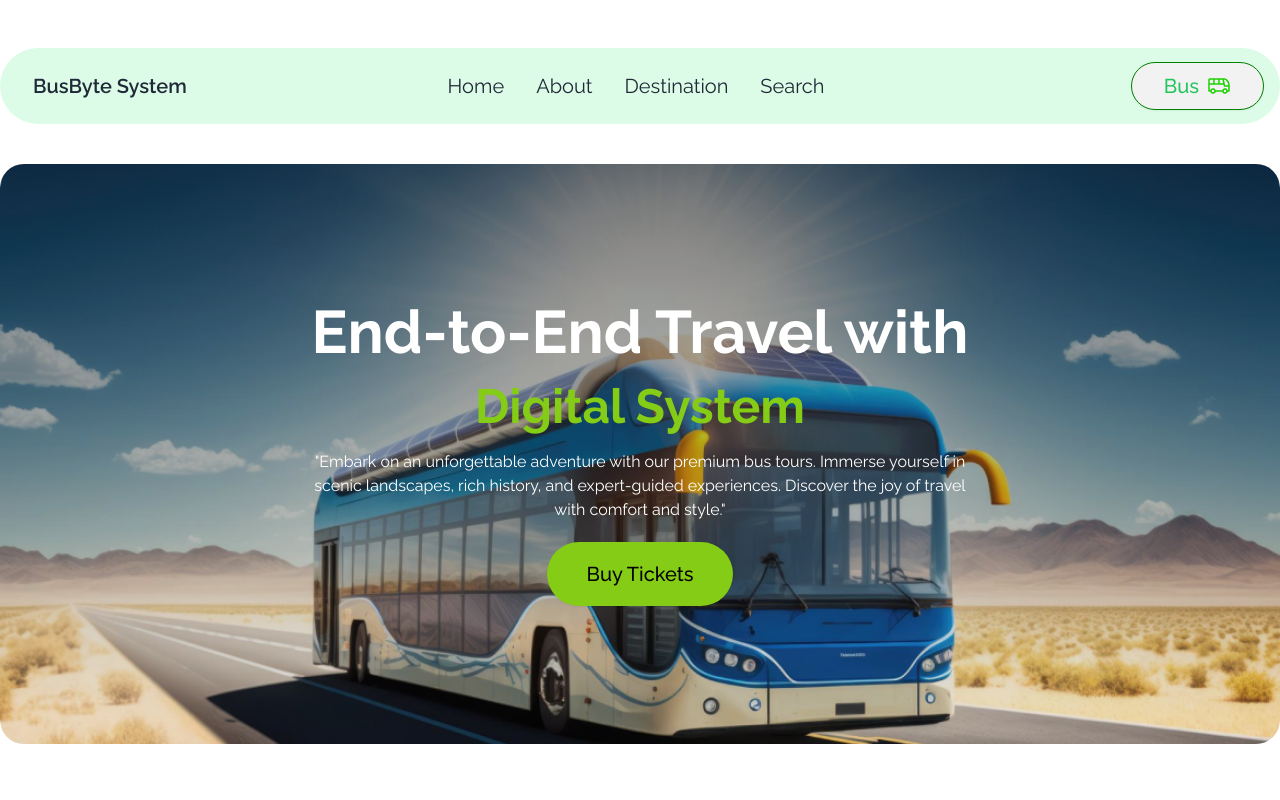
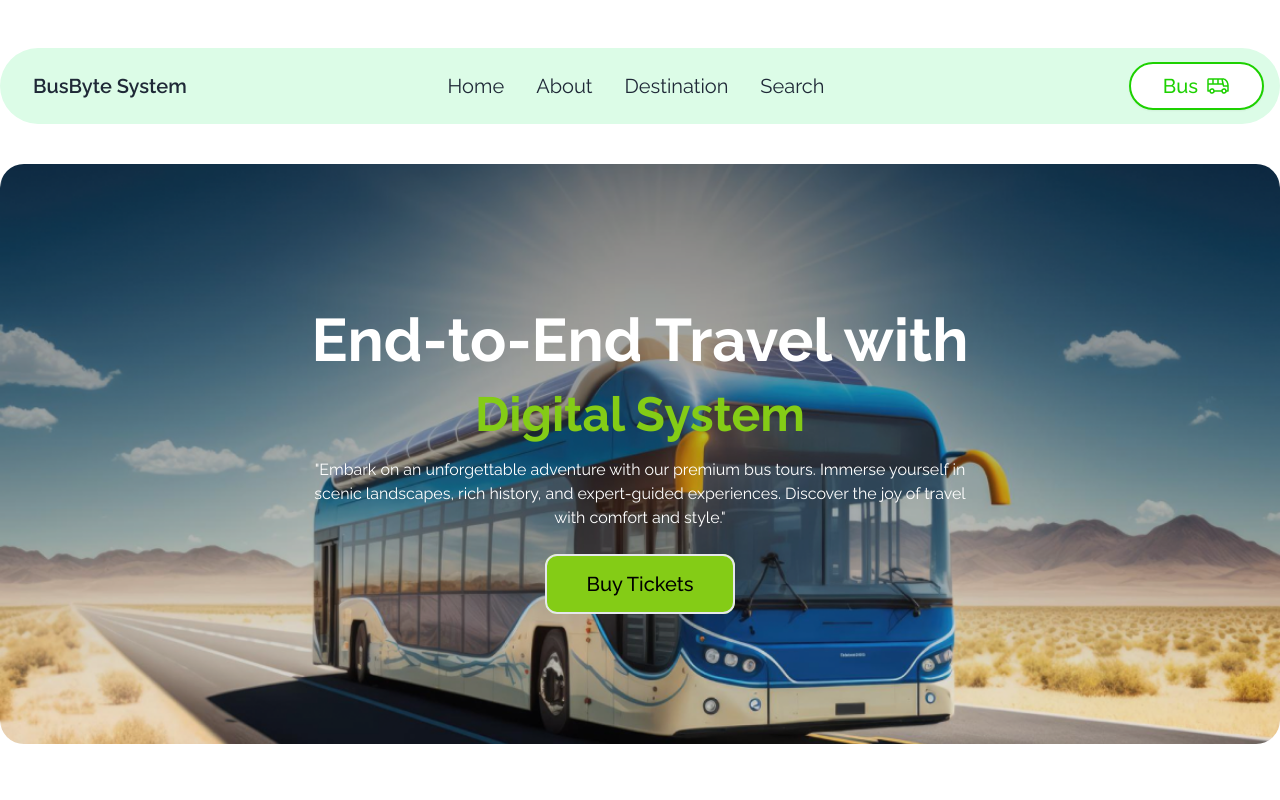
Before and after one commit to faisal-hdev/digital-ticketing-platforms, a plain HTML site: page index.html in a window 1280 px wide. Shown: the top 800 px of the page. Drawn offline with nearby package versions, Linux system fonts and the light colour scheme.

Commit message:
Some design changes

```diff
--- a/index.html
+++ b/index.html
@@ -93,8 +93,8 @@
         </div>
         <div class="navbar-end max-sm:mr-[0px] mr-[8px]">
           <a
-            style="border: 1px solid green"
-            class="btn rounded-full text-green-500 border-2 text-xl font-medium max-sm:px-auto md:px-8"
+            style="border: 2px solid #1dd100"
+            class="btn bg-white hover:text-green-300 rounded-full text-[#1DD100] border-2 text-xl font-medium max-sm:px-auto md:px-8"
             >Bus
             <img src="./images/bus-icon.png" alt="" />
           </a>
@@ -125,10 +125,9 @@
                 expert-guided experiences. Discover the joy of travel with
                 comfort and style."
               </p>
-              <button class="">
+              <button class="mt-5">
                 <a
-                  href="#"
-                  class="px-10 btn max-sm:text-lg md:btn-lg rounded-full border-0 bg-[#84cc16] duration-1000 text-black text-xl font-medium"
+                  class="items-center border-2 duration-200 hover:bg-green-400 bg-[#84cc16] px-7 md:px-10 py-4 rounded-xl text-black text-xl font-medium"
                   >Buy Tickets
                 </a>
               </button>
```
